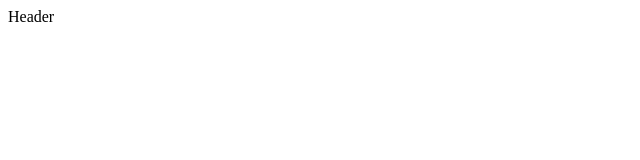
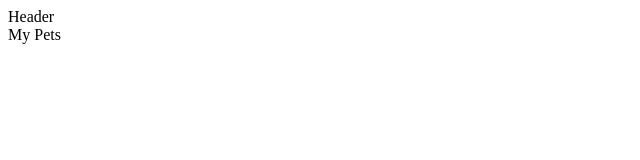
Before and after one commit to justinmandac/petbook, a React app: page /#/manage in a window 1280 px wide. Shown: the top 160 px of the page, without its empty margins (0-640 px from the left). Built offline with nearby package versions, Linux system fonts and the light colour scheme.

Commit message:
Created manage pets page

```diff
--- a/web/src/app.jsx
+++ b/web/src/app.jsx
@@ -4,6 +4,7 @@ import AppHeader from './app.header';
 
 import HomePage from './page.home';
 import ProfilePage from './page.profile';
+import ManagePetsPage from './page.manage-pets';
 
 import { HashRouter as Router, Route } from 'react-router-dom';
 
@@ -27,6 +28,10 @@ export default class App extends Component {
             path="/profile/:profileid"
             render={(props) => <ProfilePage {...props} userId={userId} />}
            />
+          <Route
+            path="/manage"
+            render={(props) => <ManagePetsPage {...props} userId={userId} />}
+           />
         </div>
       </Router>
     );
--- /dev/null
+++ b/web/src/page.manage-pets.jsx
@@ -0,0 +1,16 @@
+import React, {Component} from 'react';
+
+export default class ManagePetsPage extends Component {
+  constructor(props) {
+    super(props);
+  }
+
+  render() {
+    const {userId} = this.props;
+    return (
+      <section id="managePetsPage" className="page manage-page">
+        My Pets
+      </section>
+    );
+  }
+}
```
